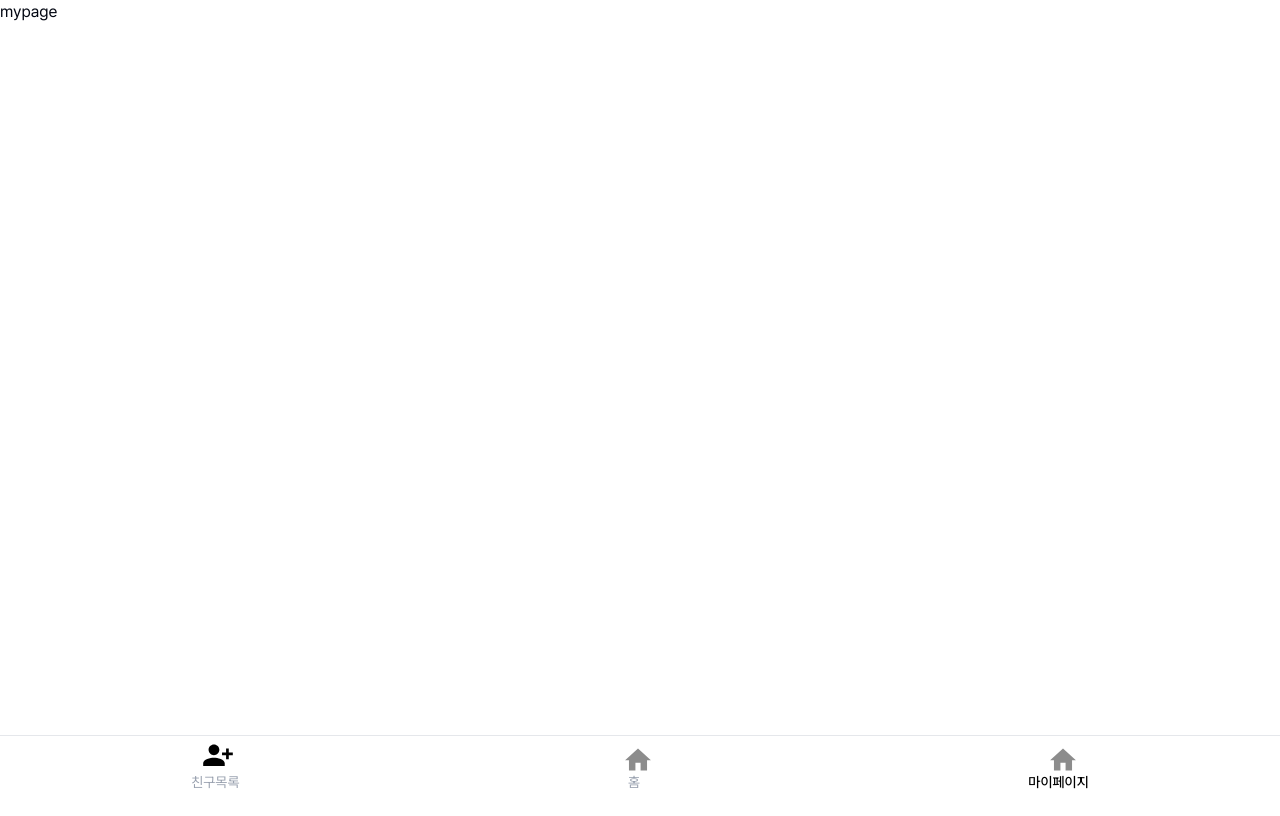
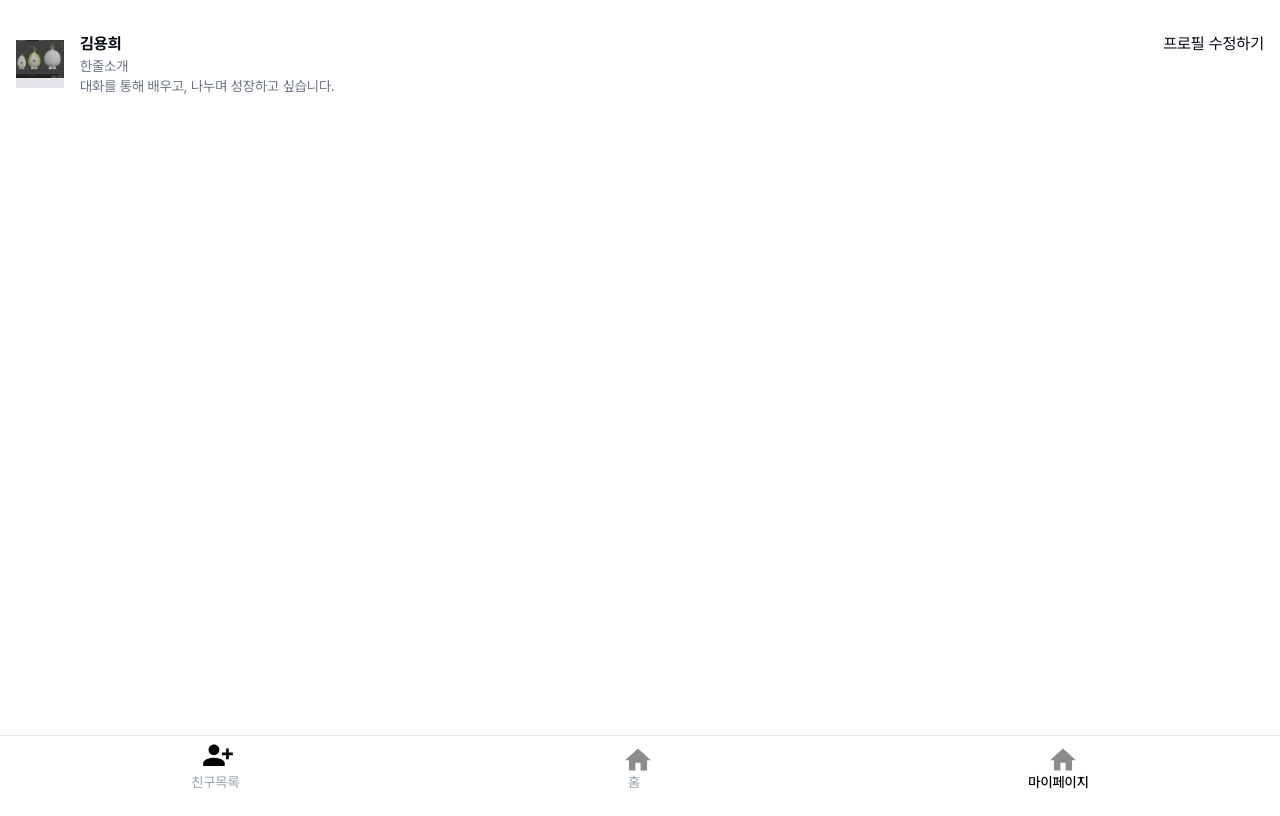
Before and after one commit to Peeliee/peelie-web, a React (Vite) app: page /mypage in a window 1280 px wide. Built offline with nearby package versions, Linux system fonts and the light colour scheme; no server answers.

Commit message:
[feat] UserCardHorizontal 의 컴포넌트들 className 상속 가능하게 수정

```diff
--- a/src/entities/user/ui/UserCardHorizontal.tsx
+++ b/src/entities/user/ui/UserCardHorizontal.tsx
@@ -34,19 +34,29 @@ const UserCardHorizontal = ({ className, children, onClick }: UserCardHorizontal
   );
 };
 
-const UserCardImage = ({ src }: { src?: string }) => {
-  return <div className="w-12 h-12 bg-gray-200 overflow-hidden">{src && <img src={src} />}</div>;
+const UserCardImage = ({ src, className }: { src?: string; className?: string }) => {
+  return (
+    <div className={cn('w-12 h-12 bg-gray-200 overflow-hidden', className)}>
+      {src && <img src={src} />}
+    </div>
+  );
 };
 
 // 이름
-const UserCardName = ({ children }: { children: ReactNode }) => {
-  return <div className="font-bold">{children}</div>;
+const UserCardName = ({ children, className }: { children: ReactNode; className?: string }) => {
+  return <div className={cn('font-bold', className)}>{children}</div>;
 };
 
 // 한줄소개
-const UserCardDescription = ({ children }: { children: React.ReactNode }) => {
+const UserCardDescription = ({
+  children,
+  className,
+}: {
+  children: React.ReactNode;
+  className?: string;
+}) => {
   return (
-    <div className="text-sm text-gray-500">
+    <div className={cn('text-sm text-gray-500', className)}>
       한줄소개 <br />
       {children}
     </div>
@@ -54,14 +64,31 @@ const UserCardDescription = ({ children }: { children: React.ReactNode }) => {
 };
 
 // 프로필 수정
-const UserCardEditProfile = ({ children }: { children: React.ReactNode }) => {
-  return <div className="ml-auto">{children}</div>;
+const UserCardEditProfile = ({
+  children,
+  className,
+}: {
+  children: React.ReactNode;
+  className?: string;
+}) => {
+  return <div className={cn('ml-auto', className)}>{children}</div>;
 };
 
 // 교류 성향
-const UserCardPersonality = ({ children }: { children: React.ReactNode }) => {
+const UserCardPersonality = ({
+  children,
+  className,
+}: {
+  children: React.ReactNode;
+  className?: string;
+}) => {
   return (
-    <div className="px-2 py-0.5 ml-auto text-xs rounded-full bg-gray-200 text-gray-700">
+    <div
+      className={cn(
+        'px-2 py-0.5 ml-auto text-xs rounded-full bg-gray-200 text-gray-700',
+        className,
+      )}
+    >
       {children}
     </div>
   );
--- a/src/pages/mypage/MyPage.tsx
+++ b/src/pages/mypage/MyPage.tsx
@@ -1,5 +1,32 @@
+import {
+  UserCardHorizontal,
+  UserCardImage,
+  UserCardName,
+  UserCardDescription,
+  UserCardEditProfile,
+  UserCardPersonality,
+} from '@/entities/user/ui/UserCardHorizontal';
+import MockImg from '@/assets/mockImg.svg';
+
 const MyPage = () => {
-  return <>mypage</>;
+  return (
+    <>
+      {' '}
+      <UserCardHorizontal
+        onClick={() => console.log('카드 클릭')}
+        className="mt-4 border-0 shadow-none"
+      >
+        <UserCardImage src={MockImg} />
+        <div className="flex flex-col flex-1">
+          <div className="flex items-center justify-between">
+            <UserCardName>김용희</UserCardName>
+            <UserCardEditProfile >프로필 수정하기</UserCardEditProfile>
+          </div>
+          <UserCardDescription>대화를 통해 배우고, 나누며 성장하고 싶습니다.</UserCardDescription>
+        </div>
+      </UserCardHorizontal>
+    </>
+  );
 };
 
 export default MyPage;
```
